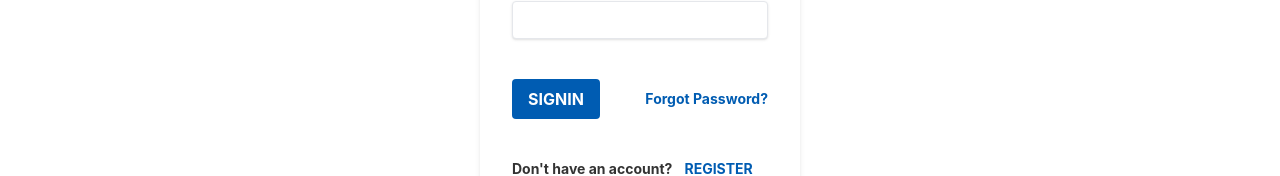
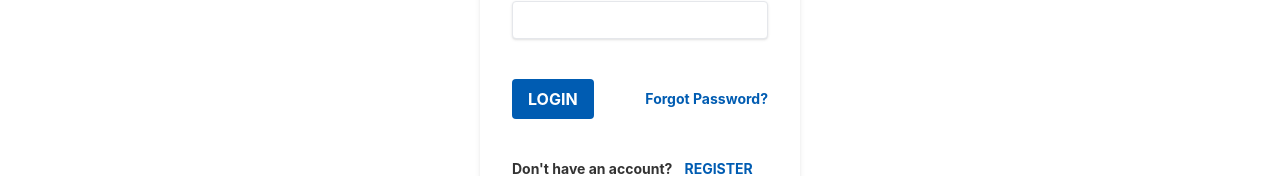
Before and after one commit to MAYINUDDINDIU/EasyMart-runtime-terror-frontend, a React (Create React App) app: page /login in a window 1280 px wide. Shown: the part 317-493 px from the top of the page. Built offline with nearby package versions, Linux system fonts and the light colour scheme.

Commit message:
Login and register button updated

```diff
--- a/src/Pages/Home/Home.js
+++ b/src/Pages/Home/Home.js
@@ -1,4 +1,5 @@
 import React from 'react';
+import CarouselSlider from '../../componets/CarouselSlider/CarouselSlider';
 import Carousel from '../../utilities/Carousel/Carousel';
 
 import Product from '../Product/Product';
@@ -8,6 +9,7 @@ const Home = () => {
         <div>
             <Carousel></Carousel>
             <Product></Product>
+            <CarouselSlider></CarouselSlider>
 
         </div>
     );
--- a/src/componets/Login/Login.js
+++ b/src/componets/Login/Login.js
@@ -40,7 +40,7 @@ const Login = () => {
               class="bg-[#005cb2] hover:bg-blue-500 text-white font-bold py-2 px-4 rounded focus:outline-none focus:shadow-outline uppercase"
               type="submit"
             >
-              Signin
+              login
             </button>
             <Link
               class="inline-block align-baseline font-bold text-sm text-[#005cb2] hover:text-blue-500"
--- a/src/componets/Register/Register.js
+++ b/src/componets/Register/Register.js
@@ -76,7 +76,7 @@ const Register = () => {
           <p class=" font-bold text-sm text-left mt-10" to="/login">
             Already have an account?
             <Link to="/login" className="text-[#005cb2] mx-3 uppercase">
-              SignIn
+              Login
             </Link>
           </p>
         </form>
```
